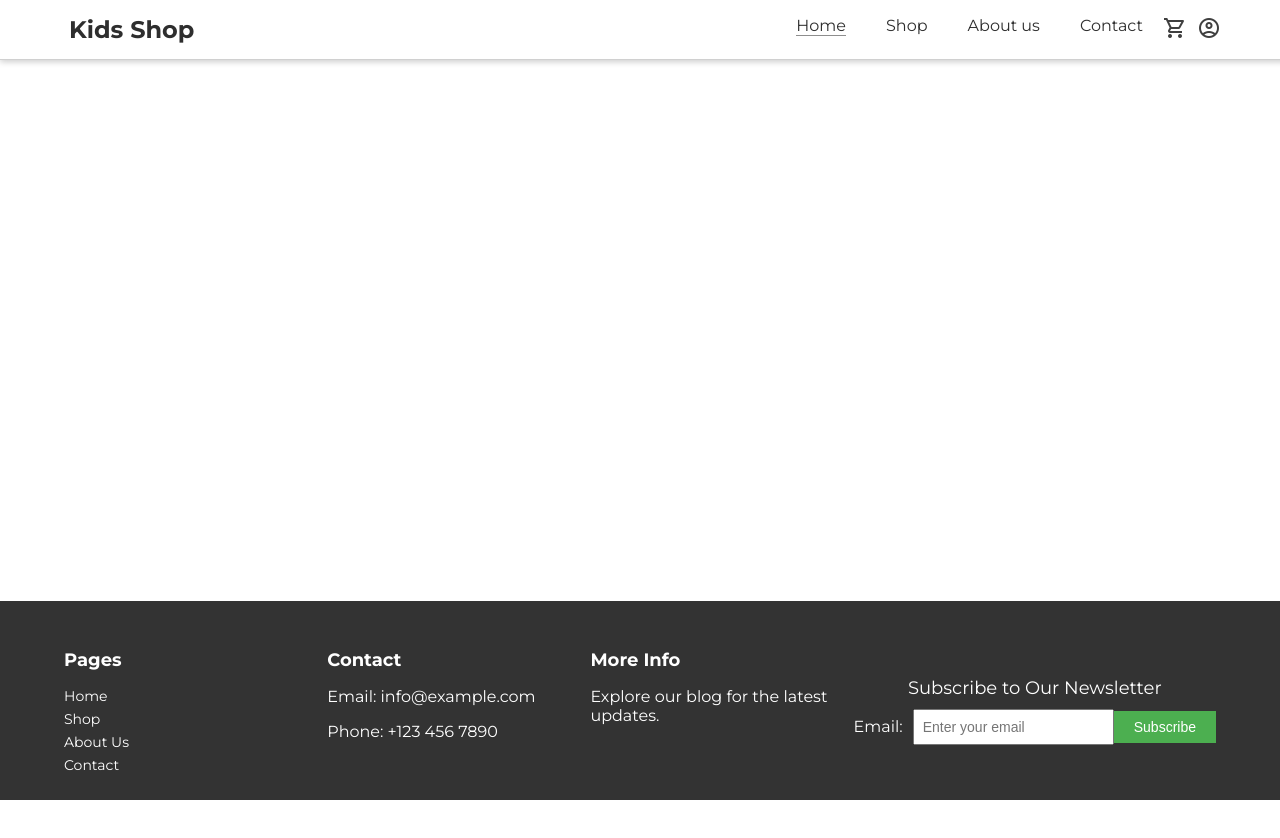
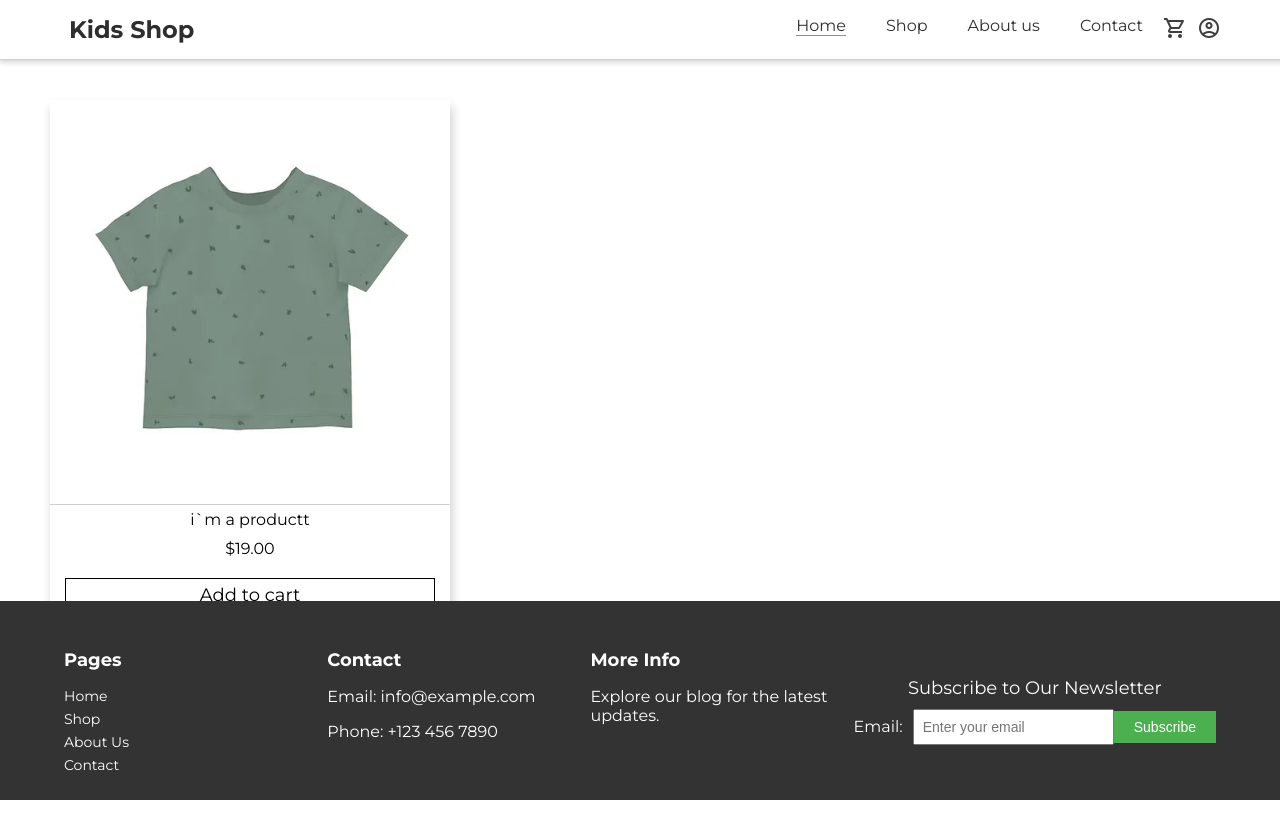
Before and after one commit to maksymskvr1324/Shop_kids, a React (Create React App) app: page / in a window 1280 px wide. Shown: the top 838 px of the page. Before the commit the page ends 800 px from the top, so only its background shows below. Built offline with nearby package versions, Linux system fonts and the light colour scheme.

Commit message:
prefinish edit product card

```diff
--- a/src/App.tsx
+++ b/src/App.tsx
@@ -12,7 +12,7 @@ function App() {
   return (
     <div>
       <Navbar />
-
+      <Card/>
       <Footer/>
     </div>
   );
--- a/src/components/productCard.tsx
+++ b/src/components/productCard.tsx
@@ -9,8 +9,8 @@ export function Card(){
                         <img src={require('./img/card_1.webp')} alt="" className="card-img" />
                     </div>
                     <div className="card-content">
-                        <div className="cadr-name">i`m a productt</div>
-                        <div className="card-price">$19.00</div>
+                        <div className="cadr-name"><a href="#"><span>i`m a productt</span></a></div>
+                        <div className="card-price"><a href="#"><span>$19.00</span></a></div>
                         <div className="card-button">Add to cart</div>
                     </div>
                 </div>
--- a/src/css/card.css
+++ b/src/css/card.css
@@ -1,31 +1,66 @@
 .main{
-    margin-top: 300px;
-    border: 2px solid;
-    max-width: 500px;
+    margin-top: 100px;
+    /* border: 1px solid; */
+    max-width: 400px;
+    box-shadow: 2px 7px 10px rgb(206, 206, 206);
+
+    margin-left: 50px;
 }
 
 .card-img-wrap{
 
     /* border: 1px solid black; */
     /* border-radius: 50%; */
-    z-index: 999;
+    /* z-index: 9999; */
     /* background-color: aquamarine; */
-    position: relative;
-    height: 400px; /* Adjust to your desired height */
+    /* position: relative; */
+    /* Adjust to your desired height */
     /* width: 100%;  */
+    border-bottom: 1px solid rgb(206, 206, 206);
 }
 
+.card-img{
+    max-width: 400px;
+    max-height: 400px;
+    object-fit: cover;
+    transition: 0.35s;
+    /* position: absolute; */
+    overflow: hidden;
 
+}
+
+.card-img:hover{
+    transform: scale(1.05);
+}
 
 .card-content{
-    /* max-width: 500px; */
+    text-align: center;
+}
+
+.card-content div{
     padding: 5px;
     text-align: center;
 }
 
-.card-button{
-    margin-top: 20px;
-    padding: 10px;
+.card-content a{
+    text-decoration: none;
+    color: black;
+    transition: 0.35s;
+}
+
+.card-content a:hover{
+    font-size: 18px;
+}
+
+.card-content .card-button{
+    margin: 15px;
     border: 1px solid;
     font-size: 18px;
+    cursor: pointer;
+    transition: 0.35s;
 }
+
+.card-content .card-button:hover{
+    color: white;
+    background-color: black;
+}
--- a/src/css/main.css
+++ b/src/css/main.css
@@ -18,7 +18,7 @@ body{
     background-color: #ffffff;
     color: #3f3f3f;
     border-bottom: 1px solid rgb(208, 208, 208);
-    z-index: 1;
+    z-index: 9999;
     box-shadow: 0px 2px 6px rgb(206, 206, 206);
     padding: 5px;
     position: fixed;
```
